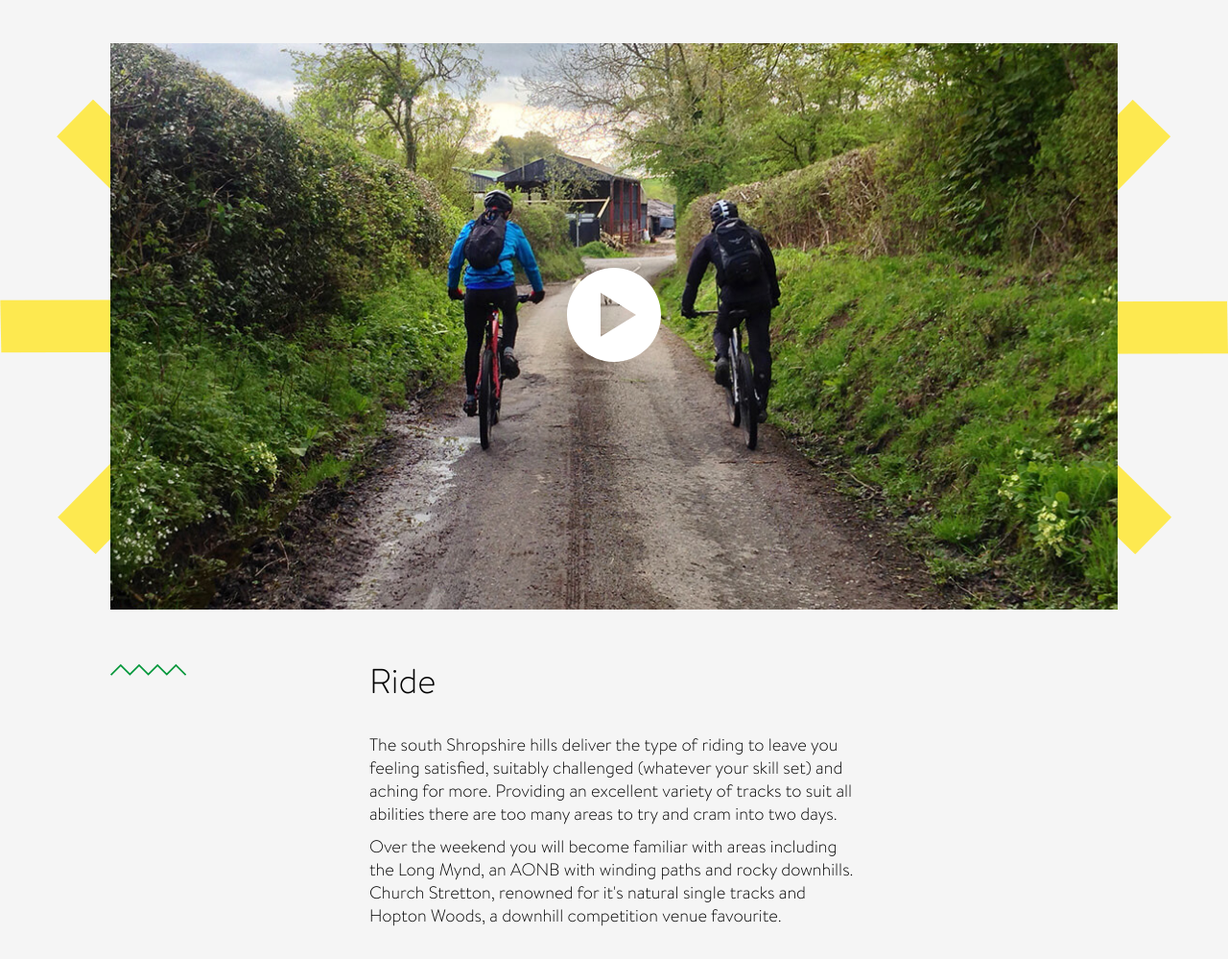
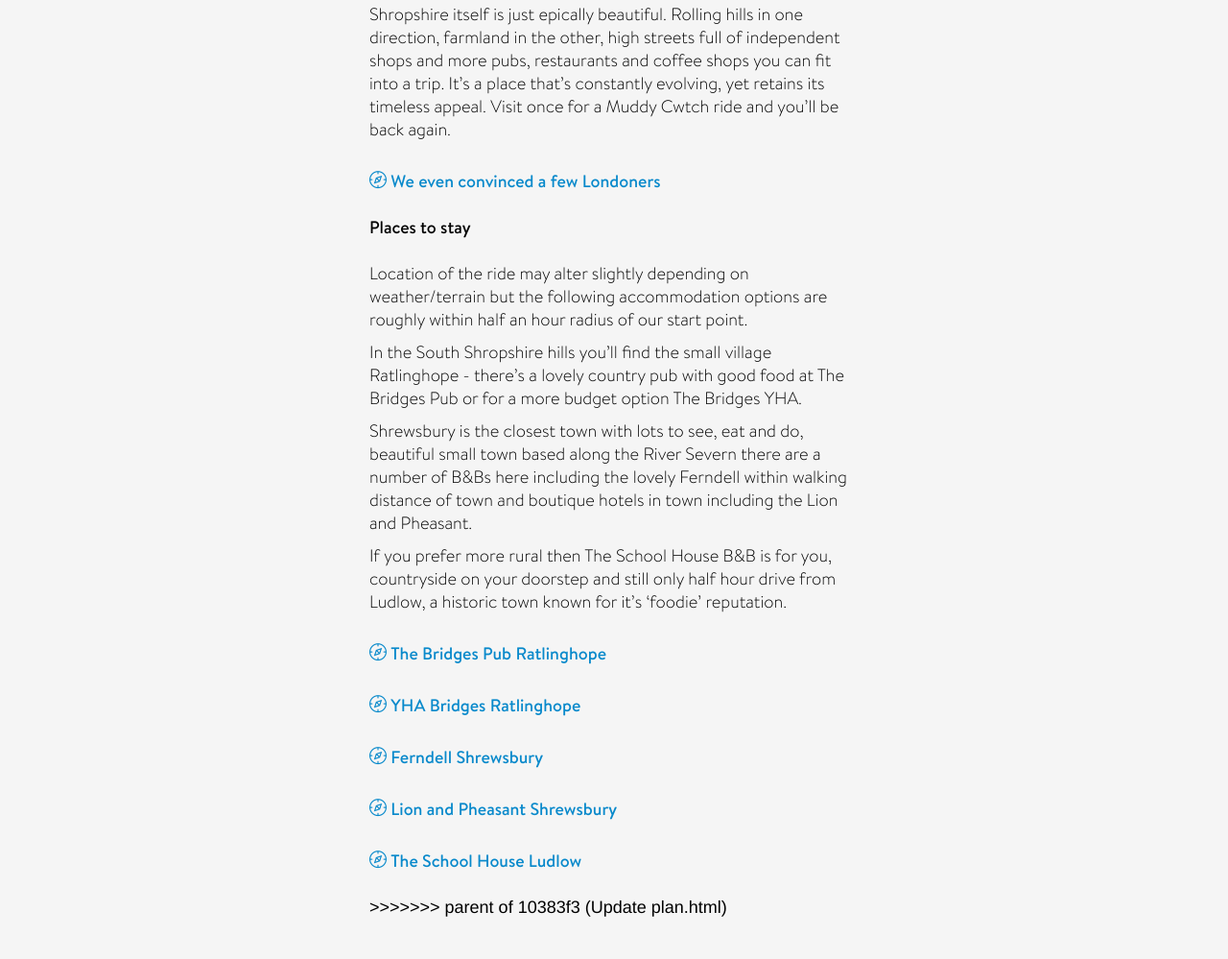
Before and after one commit to craighjones/Muddy-Cwtch, a website: page plan.html in a window 1280 px wide. Shown: the part 780-1779 px from the top of the page at 96% size. Drawn offline with Linux system fonts and the light colour scheme; files whose address does not match are found by name.

Commit message:
Update plan.html

```diff
--- a/plan.html
+++ b/plan.html
@@ -104,8 +104,29 @@
                   <h3>South Shropshire</h3>
                   <p>The south Shropshire hills area of Outstanding Natural Beauty (AONB) covers a quarter of Shropshire and amongst many other things is the ultimate untapped mountain bike destination. Conveniently situated in the middle of the UK the train only takes 2.5 hours from London, 1.15 hrs from Birmingham and 2 hrs from Manchester (and just as easy by car).</p>
 
+<<<<<<< HEAD
                   <p>Shropshire itself is just epically beautiful. Rolling hills in one direction, farmland in the other, high streets full of independent shops and more pubs, restaurants and coffee shops you can fit into a trip. It’s a place that’s constantly evolving, yet retains its timeless appeal. Visit once for a Muddy Cwtch ride and you’ll be back again.
 
+=======
+                  <p>Shropshire itself is just epically beautiful. Rolling hills in one direction, farmland in the other, high streets full of independent shops and more pubs, restaurants and coffee shops you can fit into a trip. It’s a place that’s constantly evolving, yet retains its timeless appeal. Visit once for a Muddy Cwtch ride and you’ll be back again.
+                  <!-- <a href="http://londontheinside.com/2015/05/19/introducing-muddy-cwtch/" target="_blank">We even convinced a few Londoners</a></p> -->
+                  <h3 class="blue"><a href="http://londontheinside.com/2015/05/19/introducing-muddy-cwtch/"><i class="icon-compass"></i> We even convinced a few Londoners</a></h3>
+
+                  <h3>Places to stay</h3>
+                  <p>Location of the ride may alter slightly depending on weather/terrain but the following accommodation options are roughly within half an hour radius of our start point.</p>
+
+                  <p>In the South Shropshire hills you’ll find the small village Ratlinghope - there’s a lovely country pub with good food at The Bridges Pub or for a more budget option The Bridges YHA.</p>
+
+                  <p>Shrewsbury is the closest town with lots to see, eat and do, beautiful small town based along the River Severn there are a number of B&Bs here including the lovely Ferndell within walking distance of town and boutique hotels in town including the Lion and Pheasant.</p>
+
+                  <p>If you prefer more rural then The School House B&B is for you, countryside on your doorstep and still only half hour drive from Ludlow, a historic town known for it’s ‘foodie’ reputation.</p>
+
+                  <h3 class="blue"><a href="http://www.thebridgespub.co.uk"><i class="icon-compass"></i> The Bridges Pub Ratlinghope </a></h3>
+                  <h3 class="blue"><a href="http://www.yha.org.uk/hostel/bridges"><i class="icon-compass"></i> YHA Bridges Ratlinghope </a></h3>
+                  <h3 class="blue"><a href="http://www.ferndellshrewsbury.co.uk"><i class="icon-compass"></i> Ferndell Shrewsbury</a></h3>
+                  <h3 class="blue"><a href="http://www.lionandpheasant.co.uk"><i class="icon-compass"></i> Lion and Pheasant Shrewsbury</a></h3>
+                  <h3 class="blue"><a href="http://www.theschoolhousebandb.co.uk"><i class="icon-compass"></i> The School House Ludlow</a></h3>
+>>>>>>> parent of 10383f3 (Update plan.html)
 
                 </article>
               </div>
@@ -149,6 +170,8 @@
                 <article>
                   <h2>“What I loved the most was riding around this striking and hugely varied landscape, which cleared my head in the most amazing way.”</h2>
                   <!-- <h3 class="blue"><a href=""><i class="icon-compass"></i> Escape to Shropshire</a></h3> -->
+                  <h3>The Guardian</h3>
+                  <a href="http://www.theguardian.com/travel/2016/may/14/mountain-bike-day-tour-shropshire-hills">Read the article</a>
                 </article>
                 <article>
                   <br>
```
